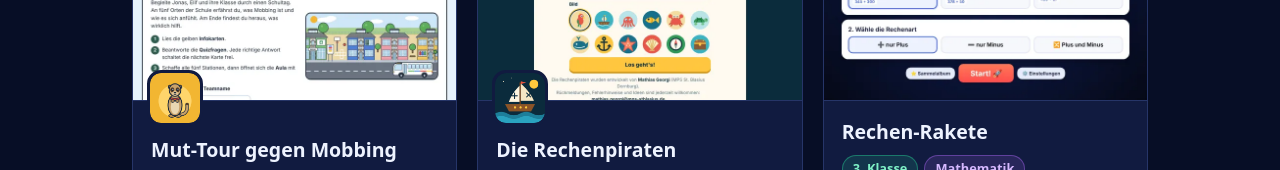
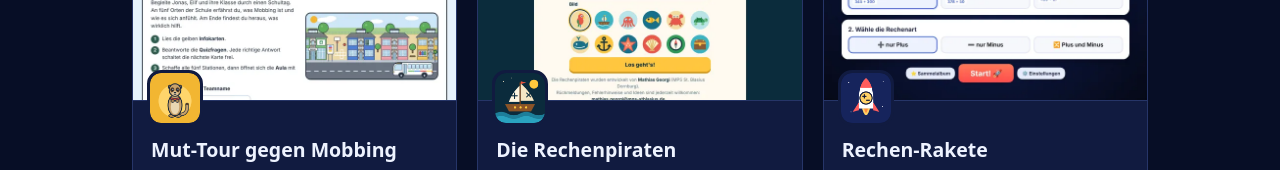
Before and after one commit to aurora-lernspiele/aurora-lernspiele.github.io, a plain HTML site: page index.html in a window 1280 px wide. Shown: the part 422-592 px from the top of the page. Drawn offline with Linux system fonts and the light colour scheme.

Commit message:
Rechen-Rakete: App-Icon auf der Übersicht
Co-Authored-By: Claude Opus 5.5 <noreply@anthropic.com>
Claude-Session: https://claude.ai/code/session_01NN8jgp5fi2MWXyV4NQSHcf

```diff
--- a/index.html
+++ b/index.html
@@ -129,9 +129,10 @@ footer{margin-top:34px;display:flex;flex-wrap:wrap;gap:8px 18px;justify-content:
     </div>
   </article>
 
-  <article class="game">
+  <article class="game has-icon">
     <a class="thumb" href="https://aurora-lernspiele.github.io/rechen-rakete-B/" tabindex="-1" aria-hidden="true">
       <img src="img/rechen-rakete.webp" alt="" width="660" height="372" loading="lazy">
+      <img class="appicon" src="img/icon-rechen-rakete.png" alt="" width="56" height="56">
     </a>
     <div class="body">
       <h3>Rechen-Rakete</h3>
```
Also changed, not shown: img/icon-rechen-rakete.png (added).
